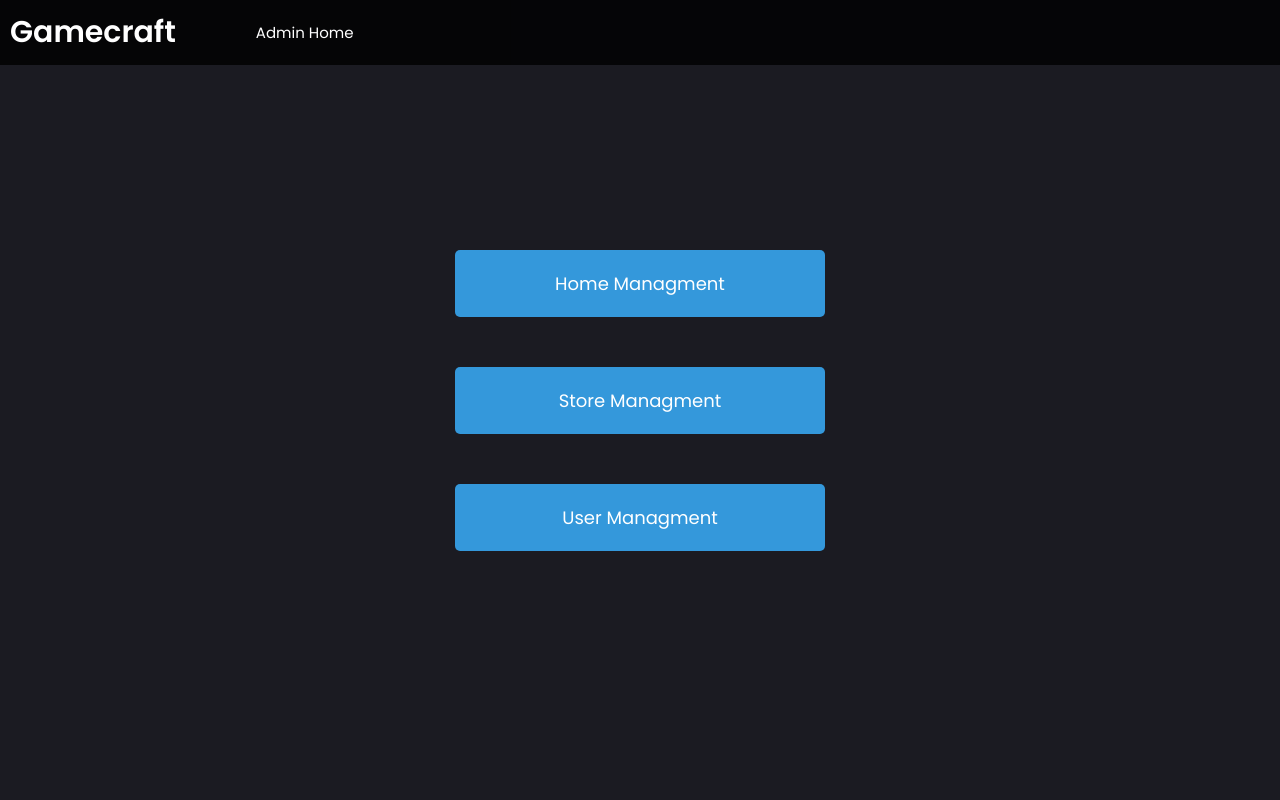
After one commit to bhanuka99x/GameCraft, a PHP site: page /Managment.php in a window 1280 px wide. The commit adds this page. Run offline with PHP 8.4, Linux system fonts and the light colour scheme.

Commit message:
add some files and finalize the site

```diff
--- /dev/null
+++ b/GameCraft/CSS/managment.css
@@ -0,0 +1,134 @@
+@import url("https://fonts.googleapis.com/css2?family=Poppins:wght@100;200;300;400;500;600&display=swap");
+
+* {
+  margin: 0;
+  padding: 0;
+  box-sizing: border-box;
+  font-family: "Poppins", sans-serif;
+  text-transform: capitalize;
+  text-decoration: none;
+  outline: none;
+  border: none;
+}
+body {
+  left: 0;
+  height: 100vh;
+  width: 100%;
+  background: rgb(27, 27, 34);
+}
+html {
+  font-size: 62.5%;
+  overflow-x: hidden;
+}
+header {
+  position: fixed;
+  width: 100%;
+  top: 0px;
+  z-index: +1;
+  display: flex;
+  justify-content: space-between;
+  align-items: center;
+  background: rgba(0, 0, 0, 0.8);
+  color: white;
+}
+
+.nav-left,
+.nav-right {
+  display: flex;
+  align-items: center;
+}
+
+.nav-left a,
+.nav-right a {
+  color: white;
+  text-decoration: none;
+  padding: 10px;
+  margin-right: 20px;
+  transition: 0.2s;
+}
+.nav-left .nav-item {
+  font-size: 15px;
+}
+.nav-left .nav-item span {
+  font-size: 10px;
+  position: relative;
+  left: 5px;
+  top: -10px;
+}
+
+.nav-left .nav-item:hover,
+.nav-right a:hover {
+  scale: 1.1;
+}
+
+.logo {
+  font-size: 30px;
+  font-weight: bold;
+}
+
+.l-btn,
+.r-btn {
+  padding: 5px 10px;
+  border-radius: 5px;
+  background-color: transparent;
+  font-size: 15px;
+}
+
+
+.container {
+    display: flex;
+    justify-content: center;
+    align-items: center;
+    height: 100vh;
+}
+
+
+.btn {
+    display: flex;
+    flex-direction: column;
+    gap: 50px;
+}
+
+
+.btns {
+    display: block;
+    padding: 20px 100px;
+    background-color: #3498db;
+    color: white;
+    text-align: center;
+    text-decoration: none;
+    border-radius: 5px;
+    font-size: 18px;
+    opacity: 0;
+    transform: translateY(-30px);
+    animation: fall 1s forwards;
+}
+
+
+@keyframes fall {
+    0% {
+        opacity: 0;
+        transform: translateY(-30px);
+    }
+    50% {
+        opacity: 0.5;
+        transform: translateY(10px);
+    }
+    100% {
+        opacity: 1;
+        transform: translateY(0);
+    }
+}
+
+
+.btns:nth-child(1) {
+    animation-delay: 0s;
+}
+
+.btns:nth-child(2) {
+    animation-delay: 0.2s;
+}
+
+.btns:nth-child(3) {
+    animation-delay: 0.4s;
+}
--- /dev/null
+++ b/GameCraft/Managment.php
@@ -0,0 +1,35 @@
+<!DOCTYPE html>
+<html lang="en">
+<head>
+    <meta charset="UTF-8">
+    <meta name="viewport" content="width=device-width, initial-scale=1.0">
+    <link rel="stylesheet" href="./CSS/managment.css">
+    <title>Document</title>
+</head>
+<body>
+<header>
+        <nav class="nav-left">
+            <a href="home.php" class="logo">Gamecraft</a>
+            <a href="home.php" class="nav-item"></a>
+            <a href="Managment.php" class="nav-item">Admin home</a>
+            <a href="whitelist.php" class="nav-item"></a>
+            <a href="library.php" class="nav-item"></a>
+            <a href="cart.php" class="nav-item"></a>
+        </nav>
+        <nav class="nav-right">
+            <a href="./user/login.php" class="l-btn"></a>
+            <a href="./user/register.php" class="r-btn"></a>
+        </nav>
+    </header>
+
+
+    <div class="container">
+        <div class="btn">
+            <a href="./admin_hadd_game.php" class="btns">Home Managment</a>
+            <a href="./admin_add_games.php" class="btns">Store Managment</a>
+            <a href="#" class="btns">User Managment</a>
+        </div>
+
+    </div>
+</body>
+</html>
--- a/GameCraft/home.php
+++ b/GameCraft/home.php
@@ -29,8 +29,8 @@ $carouselItems = $result->fetch_all(MYSQLI_ASSOC);
             <a href="cart.php" class="nav-item">Cart</a>
         </nav>
         <nav class="nav-right">
-            <a href="login.php" class="l-btn">Login</a>
-            <a href="register.php" class="r-btn">Register</a>
+            <a href="./user/login.php" class="l-btn">Login</a>
+            <a href="./user/register.php" class="r-btn">Register</a>
         </nav>
     </header>
 
```
Also changed, not shown: GameCraft/CSS/style.css (+66 -6 lines), GameCraft/admin_add_games.php (+15 -0 lines), GameCraft/admin_hadd_game.php (+15 -0 lines), GameCraft/user_management.php (deleted, +0 -82 lines).
